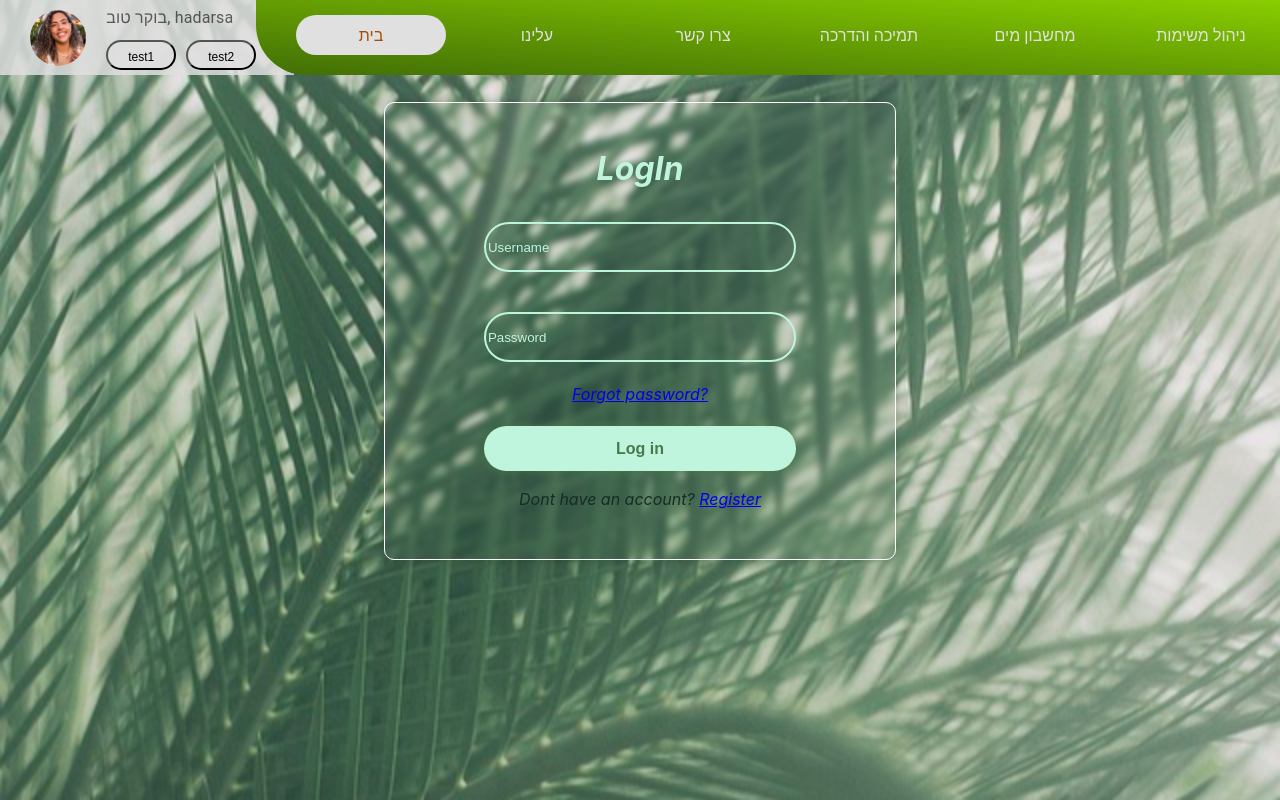
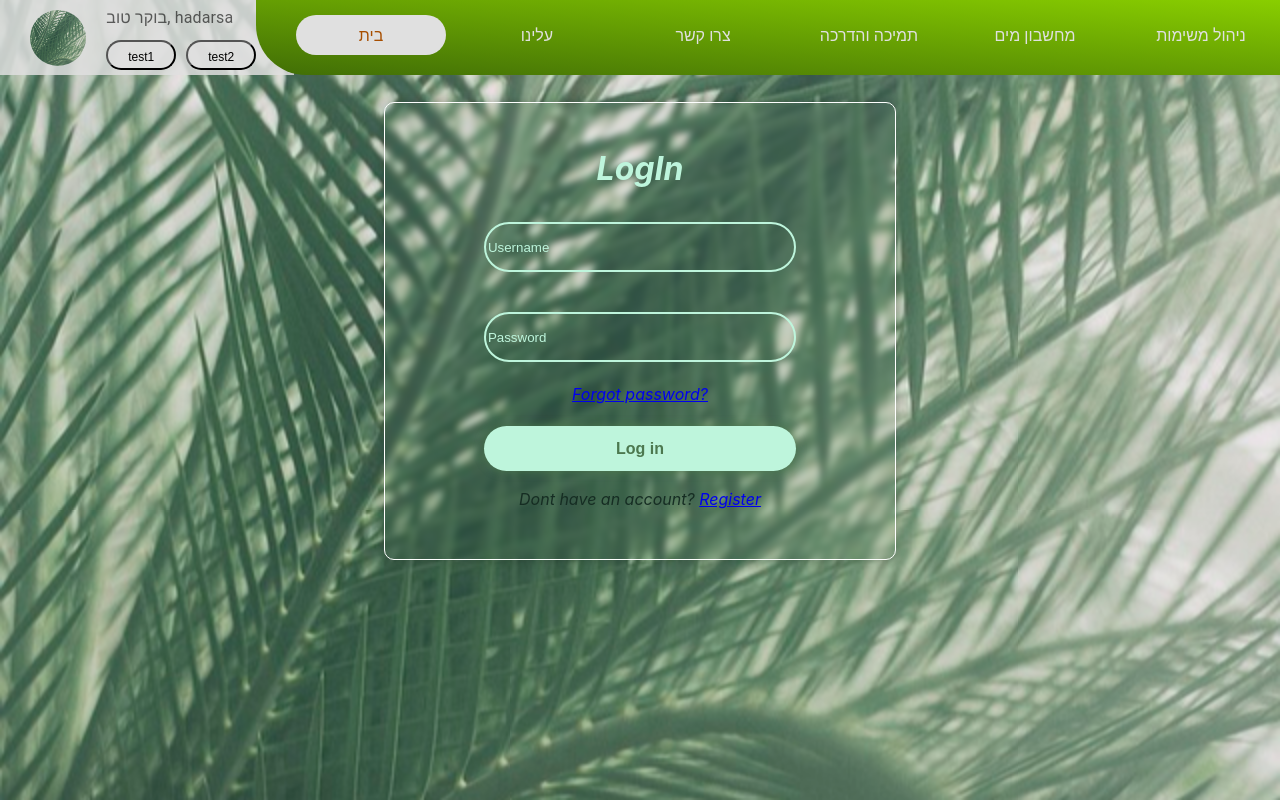
Before and after one commit to Daanielle/WaterWiseAI, a React (Create React App) app in the folder water-wize-ai/: page / in a window 1280 px wide. Built offline with nearby package versions, Linux system fonts and the light colour scheme.

Commit message:
changing user image to a generic one

```diff
--- a/water-wize-ai/src/components/UserDetailsBar.js
+++ b/water-wize-ai/src/components/UserDetailsBar.js
@@ -1,6 +1,6 @@
 import React from "react";
 import Avatar from "@mui/material/Avatar";
-import hadarsImage from "../resources/images/hadar.png";
+import palmImage from "../resources/images/palm.jpg";
 import Typography from "@mui/material/Typography";
 import useDictionary from "../resources/Dictionary/Dictionary";
 import CustomButton from "../components/CustomButton";
@@ -34,7 +34,7 @@ function UserDetailsBar() {
         paddingRight: "8px",
       }}
     >
-      <Avatar src={hadarsImage} sx={{ width: 56, height: 56 }} />
+      <Avatar src={palmImage} sx={{ width: 56, height: 56 }} />
       <div>
         <Typography color="text.secondary">
           {dict.goodMorning}, {userName}
```
